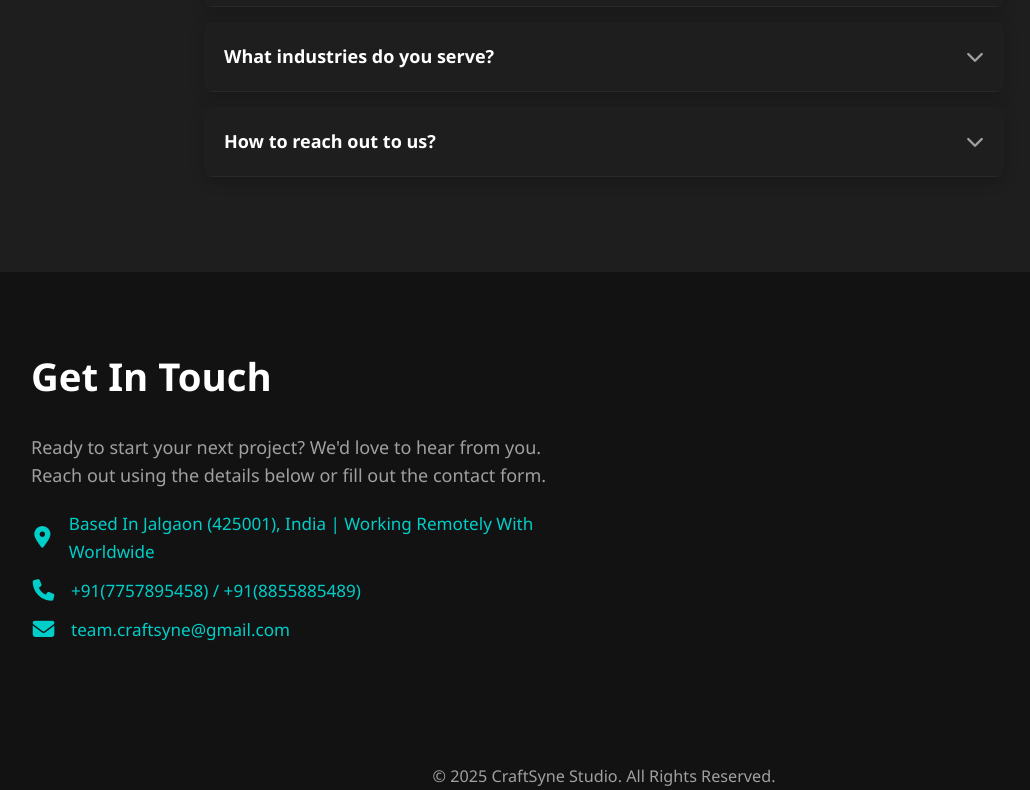
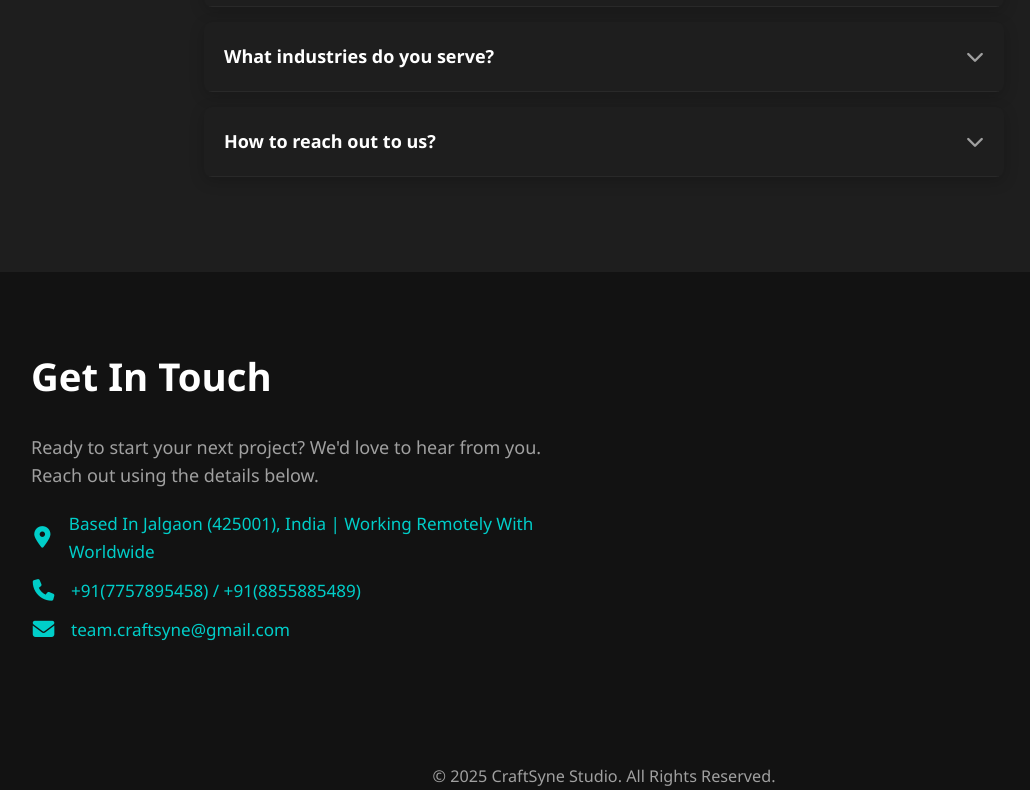
Before and after one commit to TheAjazAli/CraftSyne, a plain HTML site: page index.html in a window 1280 px wide. Shown: the part 5921-6711 px from the top of the page, without its empty margins (36-1066 px from the left). Drawn offline with nearby package versions, Linux system fonts and the light colour scheme; a web font is replaced by a local one.

Commit message:
Get In touch section

```diff
--- a/index.html
+++ b/index.html
@@ -422,8 +422,7 @@
             <div class="container contact-container" data-aos="fade-up" data-aos-duration="1200">
                 <div class="contact-info">
                     <h2><strong>Get In Touch</strong></h2>
-                    <p>Ready to start your next project? We'd love to hear from you. Reach out using the details below
-                        or fill out the contact form.</p>
+                    <p>Ready to start your next project? We'd love to hear from you. Reach out using the details below.</p>
                     <ul>
                         <!-- Contact list items with staggered fade-right animations -->
                         <li data-aos="fade-right" data-aos-delay="100" data-aos-duration="1000"><i class="fas fa-map-marker-alt"></i> Based In Jalgaon (425001), India | Working Remotely
```
